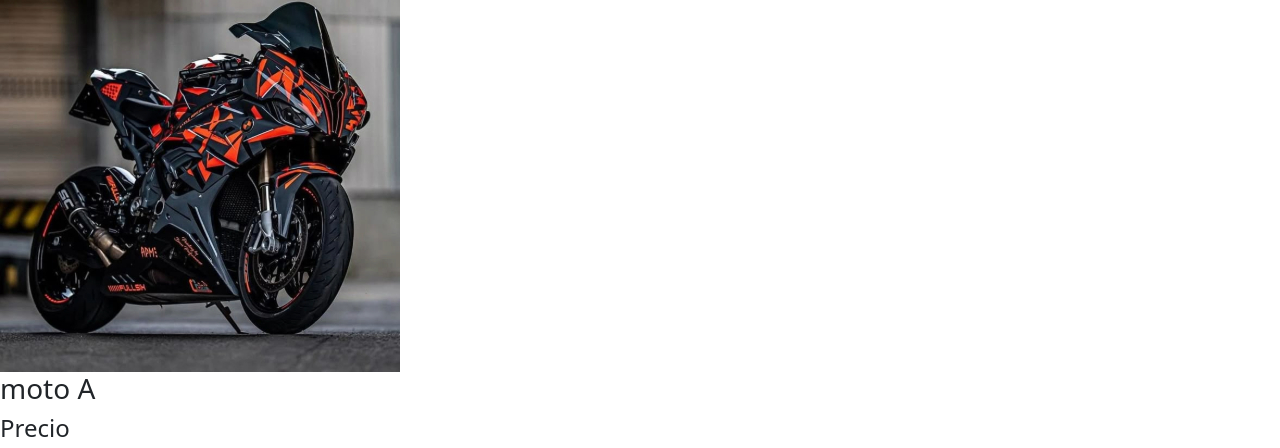
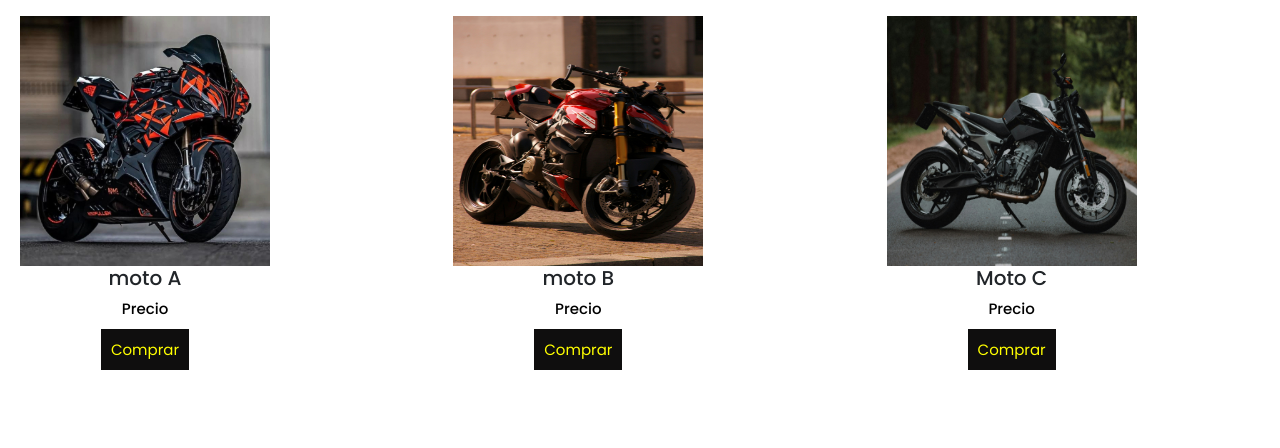
Before and after one commit to Carlos-Castruccio/desarrolloweb-2daentrega, a plain HTML site: page pages/motos.html in a window 1280 px wide. Shown: the part 198-646 px from the top of the page. Drawn offline with nearby package versions, Linux system fonts and the light colour scheme; the site is published under a folder, as on GitHub Pages, so addresses that start at the root find nothing.

Commit message:
actulizacion de links

```diff
--- a/pages/motos.html
+++ b/pages/motos.html
@@ -7,7 +7,7 @@
     <link rel="stylesheet" href="https://cdn.jsdelivr.net/npm/bootstrap-icons@1.13.1/font/bootstrap-icons.min.css">
     <!--link bootstrap-->
     <link href="https://cdn.jsdelivr.net/npm/bootstrap@5.3.6/dist/css/bootstrap.min.css" rel="stylesheet" integrity="sha384-4Q6Gf2aSP4eDXB8Miphtr37CMZZQ5oXLH2yaXMJ2w8e2ZtHTl7GptT4jmndRuHDT" crossorigin="anonymous">
-    <link rel="stylesheet" href="/css/estilo.css"><!-- Link de archivo CSS -->
+    <link rel="stylesheet" href="../css/estilo.css"><!-- Link de archivo CSS -->
     <title>Motos</title>
 </head>
 <body>
```
Also changed, not shown: pages/camperas.html (+1 -1 lines), pages/cascos.html (+1 -1 lines), pages/contacto.html (+1 -1 lines).
